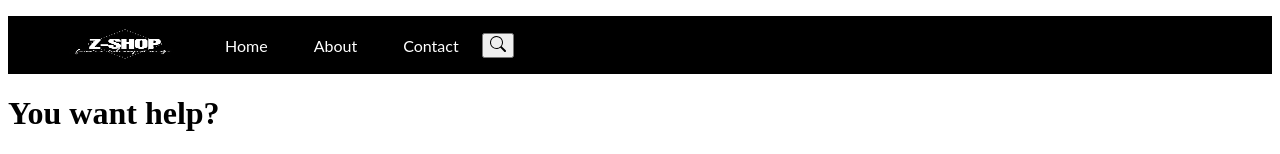
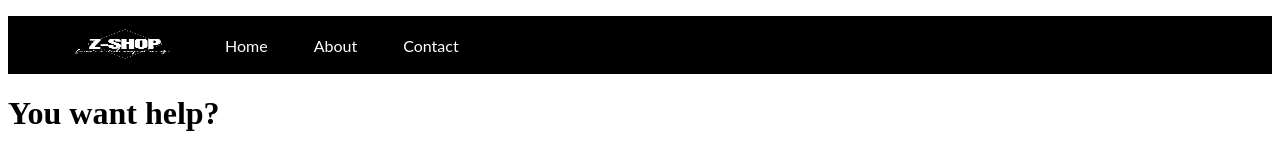
Before and after one commit to zbkansara/Z-shops, a plain HTML site: page about.html in a window 1280 px wide. Shown: the top 154 px of the page. Drawn offline with Linux system fonts and the light colour scheme.

Commit message:
fix/search button remove

```diff
--- a/about.html
+++ b/about.html
@@ -69,13 +69,13 @@ nav ul li a:hover{
                 <!-- <div class="search">
                     <input type="text" width="499px" placeholder="Search Here">
                 </div> -->
-                <button>
+                <!-- <button>
                     <svg xmlns="http://www.w3.org/2000/svg" width="16" height="16" fill="currentColor"
                         class="bi bi-search" viewBox="0 0 16 16">
                         <path
                             d="M11.742 10.344a6.5 6.5 0 1 0-1.397 1.398h-.001c.03.04.062.078.098.115l3.85 3.85a1 1 0 0 0 1.415-1.414l-3.85-3.85a1.007 1.007 0 0 0-.115-.1zM12 6.5a5.5 5.5 0 1 1-11 0 5.5 5.5 0 0 1 11 0z" />
                     </svg>
-                </button>
+                </button> -->
             </ul>
         </nav>
     </header>
```
